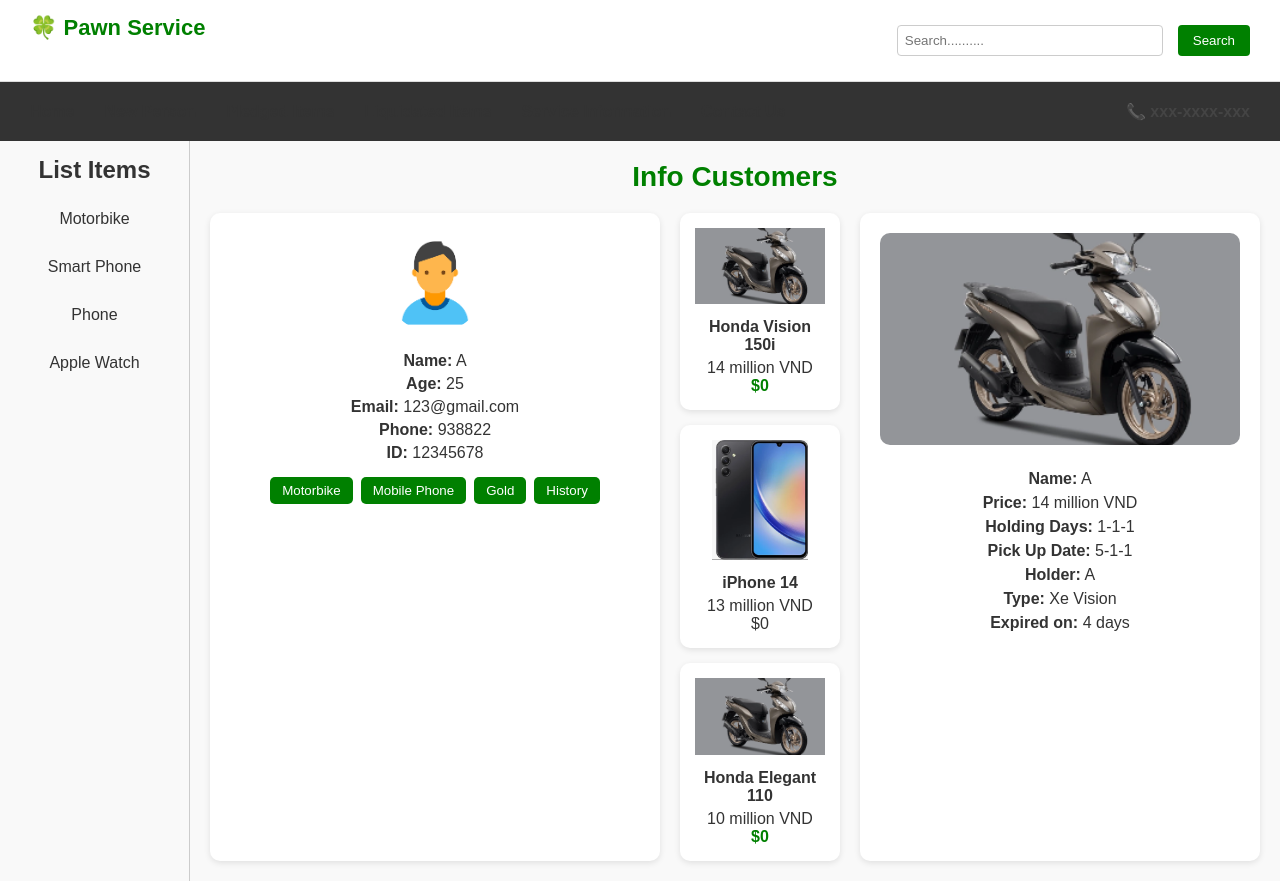
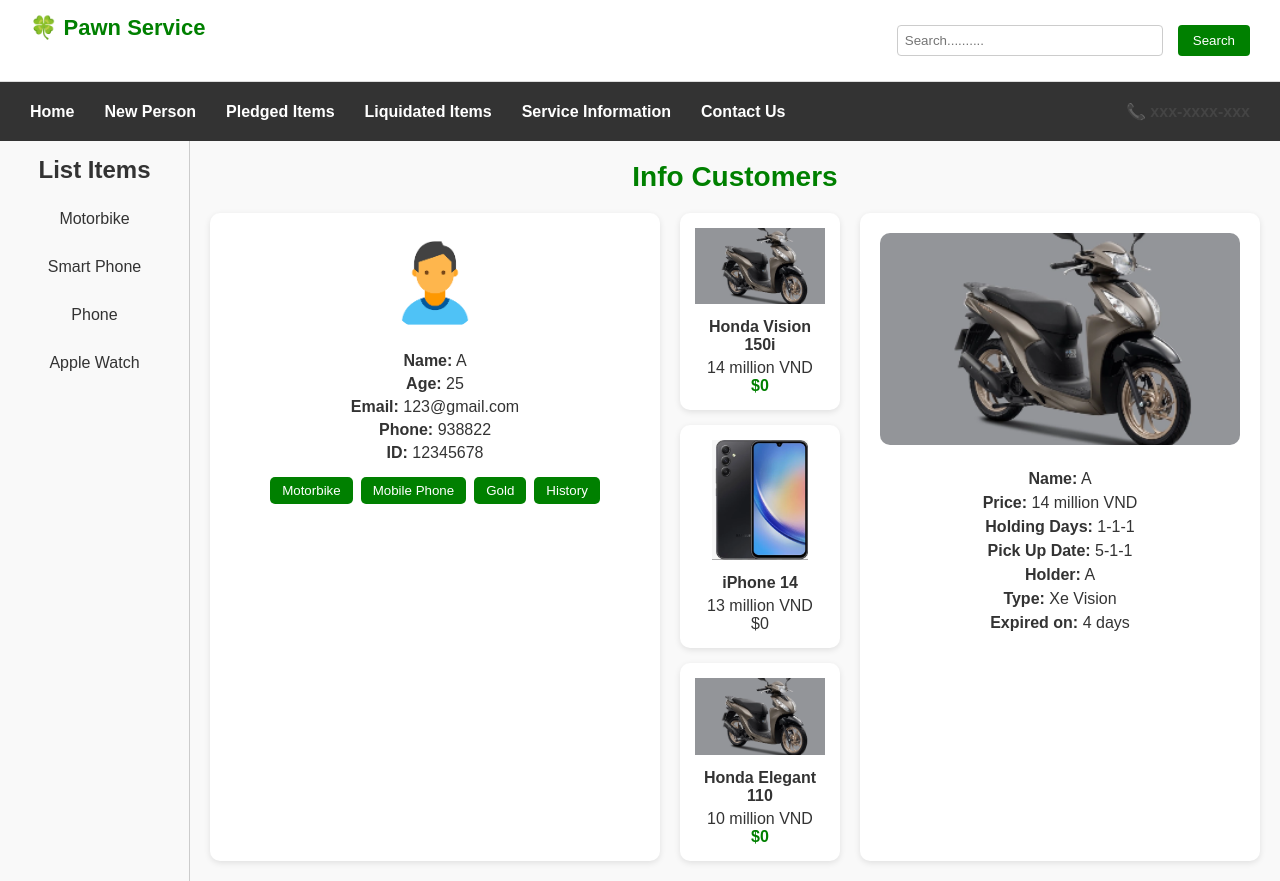
Before and after one commit to maituananh/front-app, a React (Vite) app: page /user in a window 1280 px wide. Built offline with nearby package versions, Linux system fonts and the light colour scheme.

Commit message:
Import&User

```diff
--- a/src/css/user.css
+++ b/src/css/user.css
@@ -65,7 +65,7 @@ nav {
 
 .menu a {
   text-decoration: none;
-  color: #333;
+  color: #ffffff;
   font-weight: bold;
 }
 
```
